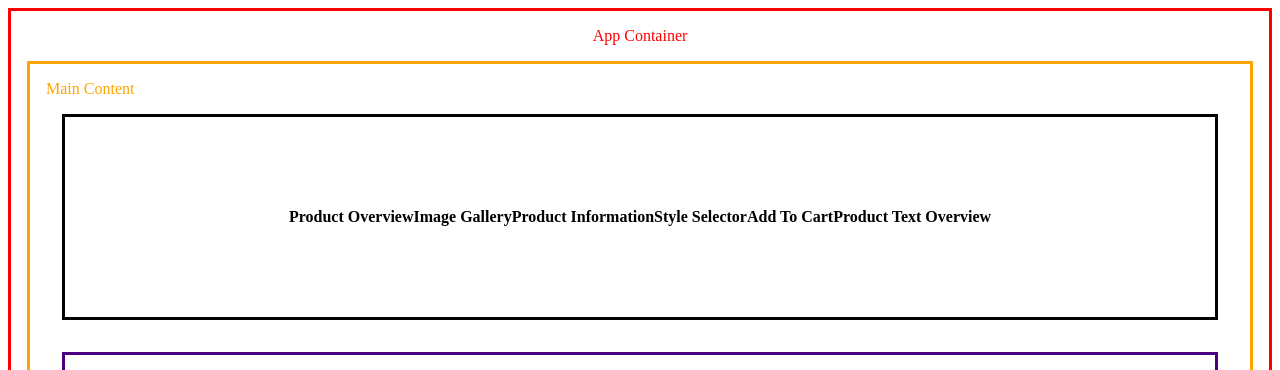
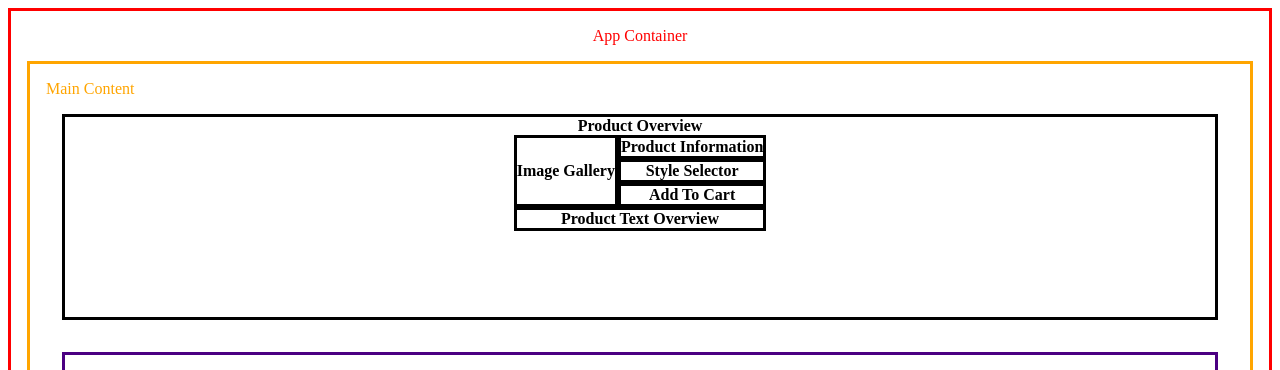
Before and after one commit to labbit-fec/catwalk, a React app: page / in a window 1280 px wide. Shown: the top 370 px of the page. Built offline with nearby package versions, Linux system fonts and the light colour scheme; no server answers.

Commit message:
Improves styling on containers to initiate layout

```diff
--- a/src/components/overview/AddToCart/AddToCart.css
+++ b/src/components/overview/AddToCart/AddToCart.css
@@ -0,0 +1,10 @@
+.container {
+  display: flex;
+
+  /* Placeholder CSS for illustrative layout only */
+  border: 3px solid black;
+  color: black;
+  font-weight: bold;
+  justify-content: center;
+  align-items: center;
+}
--- a/src/components/overview/ImageGallery/ImageGallery.css
+++ b/src/components/overview/ImageGallery/ImageGallery.css
@@ -0,0 +1,10 @@
+.container {
+  display: flex;
+
+  /* Placeholder CSS for illustrative layout only */
+  border: 3px solid black;
+  color: black;
+  font-weight: bold;
+  justify-content: center;
+  align-items: center;
+}
--- a/src/components/overview/Overview.css
+++ b/src/components/overview/Overview.css
@@ -1,10 +1,29 @@
 .container {
   display: flex;
-
+  flex-direction: column;
   /* Placeholder CSS for illustrative layout only */
   border: 3px solid black;
   color: black;
   font-weight: bold;
-  justify-content: center;
+  /* justify-content: center; */
   align-items: center;
+  align-content: stretch;
 }
+.content {
+  display: flex;
+  flex-direction: column;
+  /* justify-content: space-between; */
+}
+
+.upper {
+  display: flex;
+  flex-direction: row;
+  align-content: stretch;
+  /* justify-content: space-between; */
+}
+
+.right {
+  display: flex;
+  flex-direction: column;
+  justify-content: space-between;
+}
--- a/src/components/overview/Overview.jsx
+++ b/src/components/overview/Overview.jsx
@@ -9,11 +9,17 @@ import ProductTextOverview from './ProductTextOverview/ProductTextOverview';
 const Overview = () => (
   <div className={styles.container}>
     Product Overview
-    <ImageGallery />
-    <ProductInformation />
-    <StyleSelector />
-    <AddToCart />
-    <ProductTextOverview />
+    <div className={styles.context}>
+      <div className={styles.upper}>
+        <ImageGallery />
+        <div className={styles.right}>
+          <ProductInformation />
+          <StyleSelector />
+          <AddToCart />
+        </div>
+      </div>
+      <ProductTextOverview />
+    </div>
   </div>
 );
 
--- a/src/components/overview/ProductInformation/ProductInformation.css
+++ b/src/components/overview/ProductInformation/ProductInformation.css
@@ -0,0 +1,10 @@
+.container {
+  display: flex;
+
+  /* Placeholder CSS for illustrative layout only */
+  border: 3px solid black;
+  color: black;
+  font-weight: bold;
+  justify-content: center;
+  align-items: center;
+}
--- a/src/components/overview/ProductTextOverview/ProductTextOverview.css
+++ b/src/components/overview/ProductTextOverview/ProductTextOverview.css
@@ -0,0 +1,10 @@
+.container {
+  display: flex;
+
+  /* Placeholder CSS for illustrative layout only */
+  border: 3px solid black;
+  color: black;
+  font-weight: bold;
+  justify-content: center;
+  align-items: center;
+}
--- a/src/components/overview/StyleSelector/StyleSelector.css
+++ b/src/components/overview/StyleSelector/StyleSelector.css
@@ -0,0 +1,10 @@
+.container {
+  display: flex;
+
+  /* Placeholder CSS for illustrative layout only */
+  border: 3px solid black;
+  color: black;
+  font-weight: bold;
+  justify-content: center;
+  align-items: center;
+}
```
